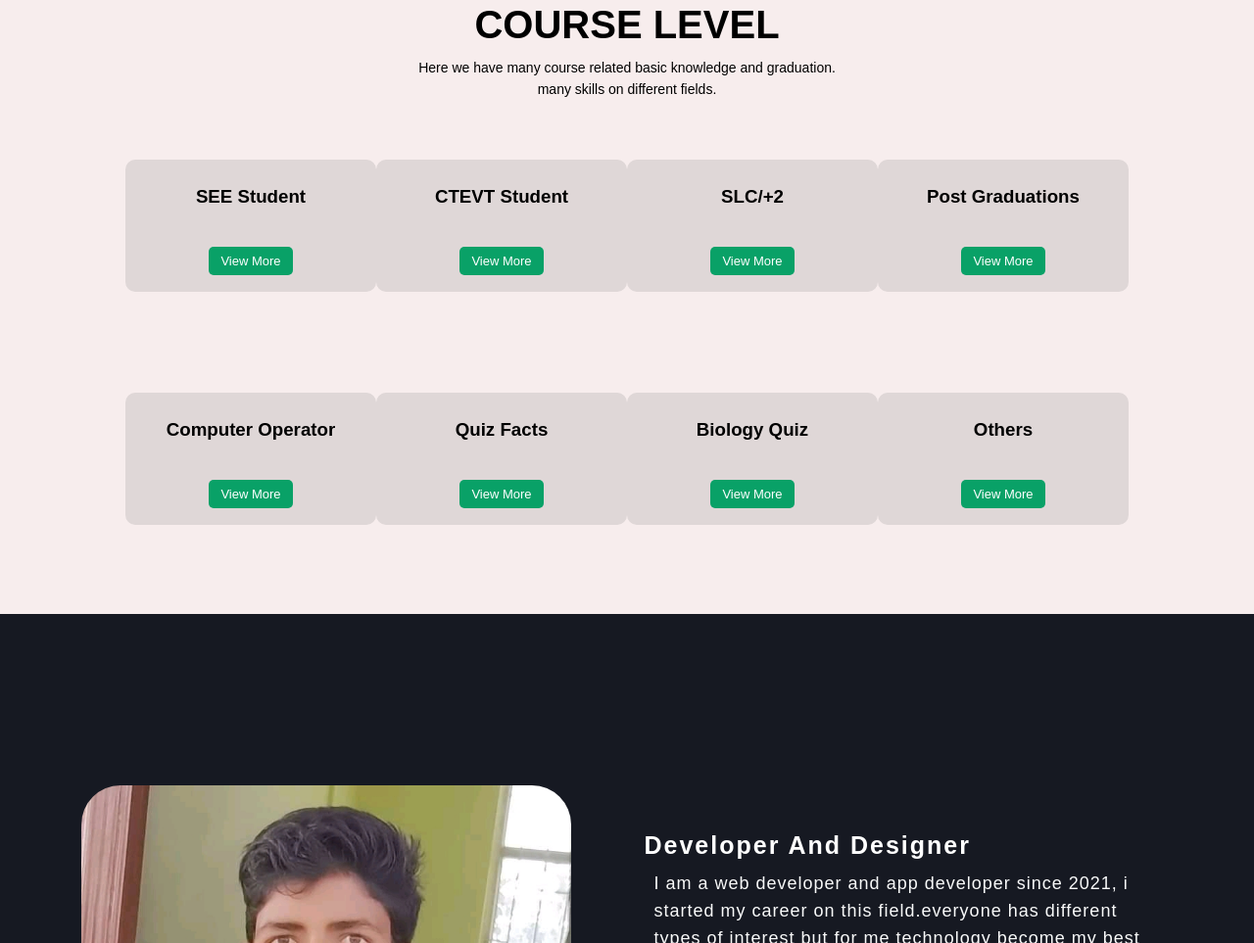
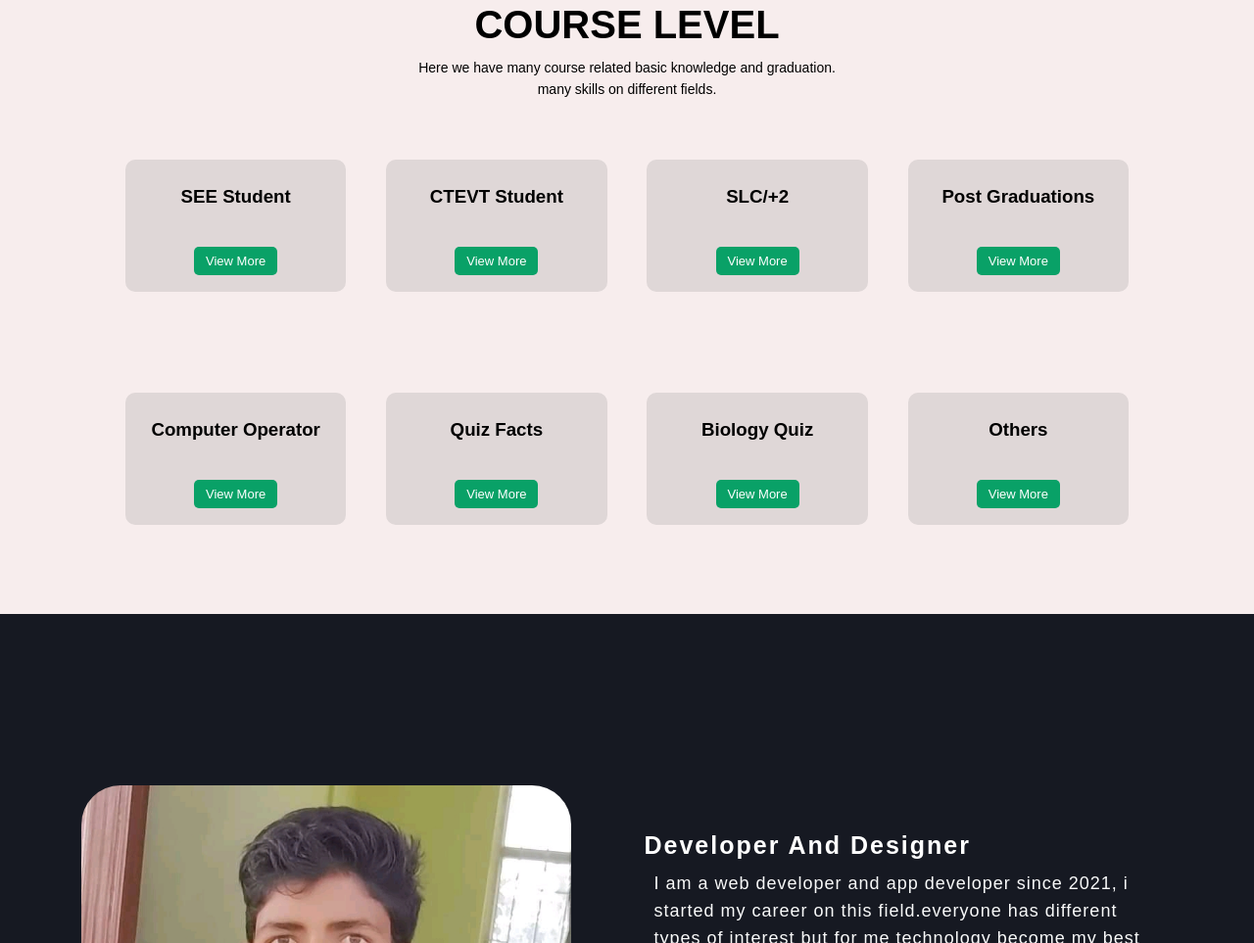
Before and after one commit to shyaamk/shyamkmandal.com.np, a plain HTML site: page index.html in a window 1280 px wide. Shown: the part 1788-2751 px from the top of the page at 98% size. Drawn offline with nearby package versions, Linux system fonts and the light colour scheme; a web font is replaced by a local one.

Commit message:
Update style.css
css additonal codes

```diff
--- a/css/style.css
+++ b/css/style.css
@@ -502,7 +502,7 @@ p{
 }
 
 .course-col{
-	flex-basis: 44%;
+	flex-basis: 22%;
 	background: #dfd7d7;
 	border-radius: 10px;
 	margin-bottom: 5%;
```
